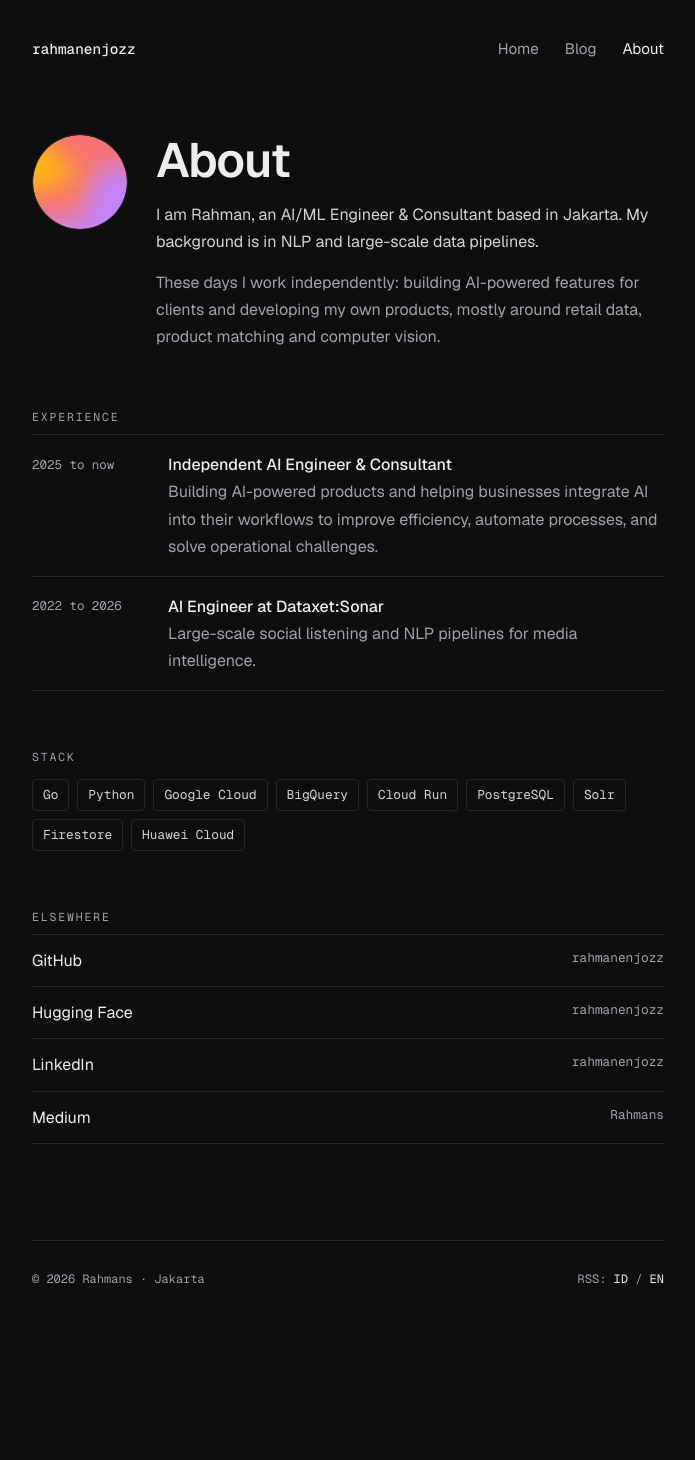
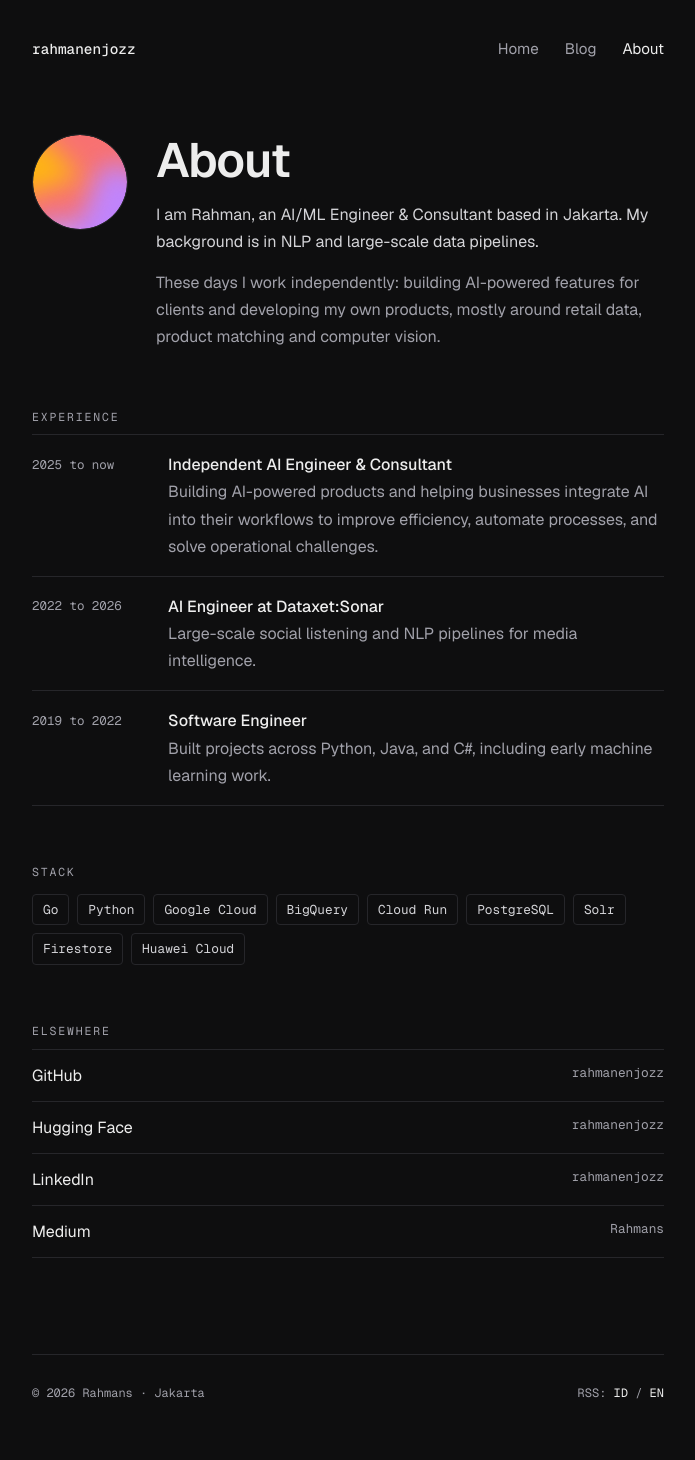
Before and after one commit to rahmanenjozz/rahmanenjozz.github.io, a Jekyll site: the page built from about.html, in a window 1280 px wide. Shown: the whole page, without its empty margins (292-987 px from the left). Built offline with Jekyll 4.4.1, drawn with Linux system fonts in a browser that asks for light colours; before the commit the page ends 1345 px from its top, so only the background shows below that.

Commit message:
Update: about

```diff
--- a/about.html
+++ b/about.html
@@ -29,6 +29,14 @@
         <p class="muted">Large-scale social listening and NLP pipelines for media intelligence.</p>
       </div>
     </li>
+    <li>
+      <span class="when">2019 to 2022</span>
+      <div>
+        <h3>Software Engineer</h3>
+        <p class="muted">Built projects across Python, Java, and C#, including early machine learning work.</p>
+      </div>
+    </li>
+
   </ul>
 </section>
 
```
